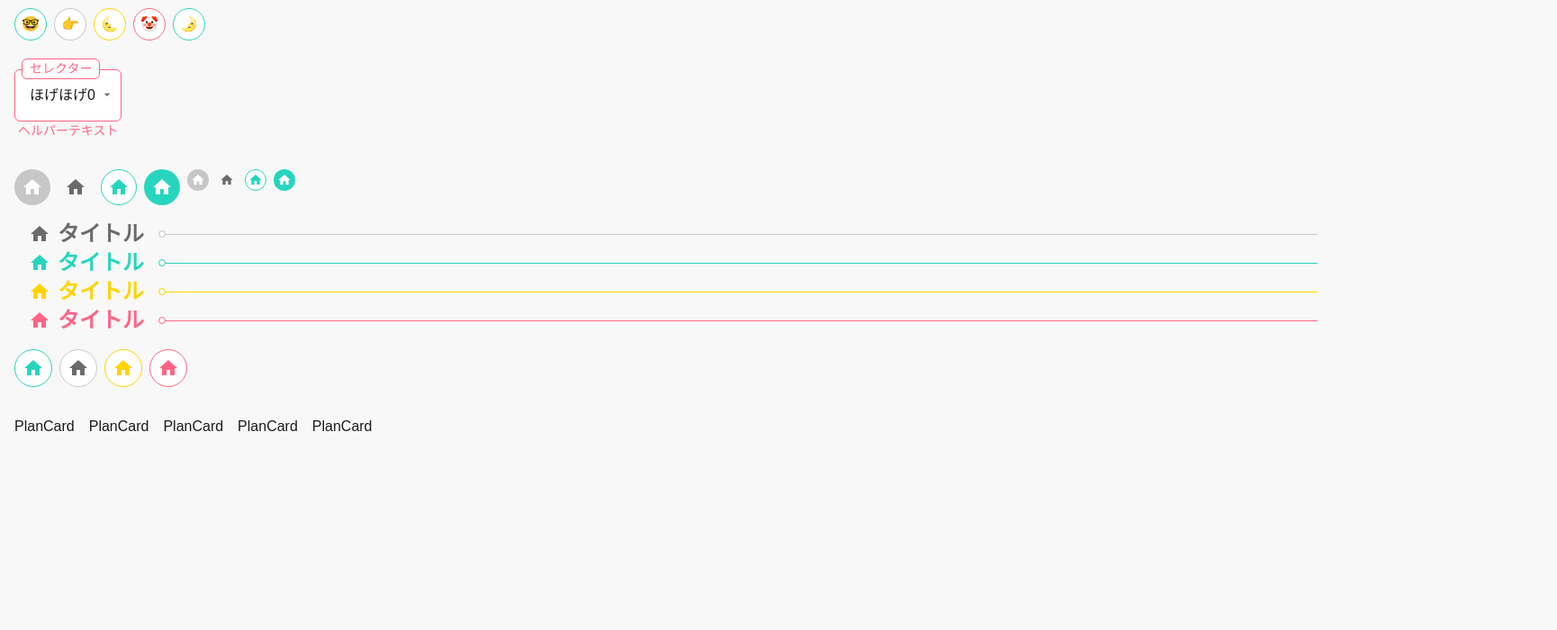
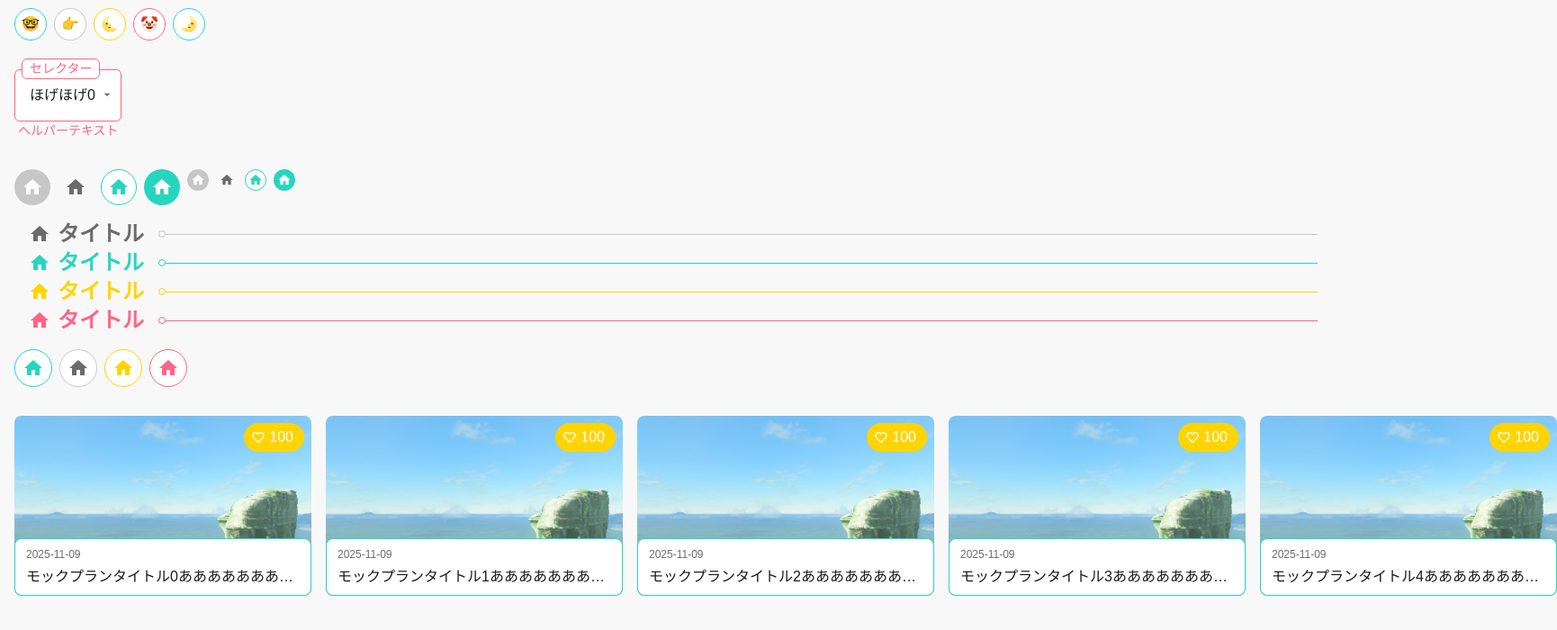
Before and after one commit to SOTA-swp/frontend, a Next.js app: page /dev in a window 1280 px wide. Shown: the part 471-1171 px from the top of the page at 90% size, 1730 px wide, since content can reach past the window. Before the commit the page ends 1073 px from the top, so only its background shows below. Built offline with nearby package versions, Linux system fonts and the light colour scheme.

Commit message:
🎨 開いた時の処理を追加

```diff
--- a/app/dev/page.tsx
+++ b/app/dev/page.tsx
@@ -12,6 +12,7 @@ import Tab from "@/components/Tab";
 import TextField from "@/components/TextField";
 import { createMockPlan } from "@/types/plan";
 import { createMockUser } from "@/types/user";
+import { motion } from "motion/react";
 import React from "react";
 import { MdHome } from "react-icons/md";
 
@@ -22,7 +23,7 @@ export interface DevPageProps {
 const DevPage: React.FC<DevPageProps> = ({}) => {
   const [favoriteCount, setFavoriteCount] = React.useState(0);
   const [text, setText] = React.useState("");
-  const [planOpen, setPlanOpen] = React.useState(0);
+  const [planOpen, setPlanOpen] = React.useState(-1);
 
   if (process.env.NODE_ENV !== "development") {
     return <div>Not Found</div>;
@@ -142,18 +143,18 @@ const DevPage: React.FC<DevPageProps> = ({}) => {
           タイトル
         </GrowIconButton>
       </div>
-      <div className="flex gap-4 p-4">
+      <motion.div layout className="flex gap-4 p-4">
         {Array.from({ length: 5 }).map((_, i) => (
           <PlanCard
             open={planOpen === i}
             key={i}
-            planData={{ likes: 100, ...createMockPlan(i) }}
+            planData={{ favorites: 100, ...createMockPlan(i) }}
             userData={createMockUser(i)}
             onOpen={() => setPlanOpen(i)}
             onClose={() => setPlanOpen(-1)}
           />
         ))}
-      </div>
+      </motion.div>
     </div>
   );
 };
--- a/components/PlanCard.tsx
+++ b/components/PlanCard.tsx
@@ -1,10 +1,33 @@
 import PlanType from "@/types/plan";
 import UserType from "@/types/user";
+import { motion } from "motion/react";
+import FavoriteCounter from "./FavoriteCounter";
+import subTimestamp from "@/utils/subTimestamp";
+import LAYER from "@/consts/LAYER";
+import Chip from "./Chip";
+import UserIcon from "./UserIcon";
+import GrowIconButton from "./GrowIconButton";
+import {
+  MdClose,
+  MdDelete,
+  MdDownload,
+  MdEdit,
+  MdEditNote,
+} from "react-icons/md";
+import IconButton from "./IconButton";
+
+const MOTION_ELEMENTS = {
+  CONTAINER: "container",
+  IMAGE: "image",
+  INFO: "info",
+  TITLE: "title",
+  FAVORITE: "favorite",
+} as const;
 
 type PlanCardProps = {
   variant?: "default" | "mini";
   open?: boolean;
-  planData: PlanType & { likes: number };
+  planData: PlanType & { favorites: number };
   userData: UserType;
   onClose?: () => void;
   onOpen?: () => void;
@@ -18,7 +41,140 @@ function PlanCard({
   onClose,
   onOpen,
 }: PlanCardProps) {
-  return <>{variant === "default" ? <div>PlanCard</div> : <></>}</>;
+  const getId = (key: string | number) => {
+    return `plan-card-${planData.id}-${key}`;
+  };
+
+  return (
+    <>
+      {!open &&
+        (variant === "default" ? (
+          // 大きめのカード
+          <motion.div
+            layoutId={getId(MOTION_ELEMENTS.CONTAINER)}
+            whileHover={{ scale: 1.02 }}
+            className="relative min-w-[330px] min-h-[200px] bg-paper cursor-pointer rounded-lg ">
+            <motion.button
+              // TODO: 編集画面ができたら編集画面に飛ばす処理を渡す
+              onClick={onOpen}
+              layoutId={getId(MOTION_ELEMENTS.IMAGE)}
+              // TODO: サムネイルの仕様が決まったら修正
+              style={{ backgroundImage: `url(${"/mock/img/thumbnail.jpg"})` }}
+              className="absolute inset-0 bg-cover bg-center rounded-lg "
+            />
+            <motion.button
+              onClick={onOpen}
+              layoutId={getId(MOTION_ELEMENTS.INFO)}
+              className="absolute bottom-0 left-0 w-full flex items-end justify-between bg-paper border border-primary p-2 pl-3 rounded-lg"
+              whileHover={{
+                paddingTop: "18px",
+                transition: { type: "spring", stiffness: 400, damping: 20 },
+              }}>
+              <div className="text-start min-w-0">
+                <p className="text-[12px] text-text-secondary truncate">
+                  {subTimestamp(planData.createdAt)}
+                </p>
+                <motion.h3
+                  layoutId={getId(MOTION_ELEMENTS.TITLE)}
+                  className="text-text-primary truncate mt-1">
+                  {planData.title}
+                </motion.h3>
+              </div>
+            </motion.button>
+            <motion.div
+              layoutId={getId(MOTION_ELEMENTS.FAVORITE)}
+              className="absolute top-2 right-2">
+              {/* TODO: いいねしたときの処理をどこから渡すか考える */}
+              <FavoriteCounter count={planData.favorites} />
+            </motion.div>
+          </motion.div>
+        ) : (
+          // 小さめのカード
+          <></>
+        ))}
+
+      {/* 開いた時 */}
+      {open && (
+        <>
+          <div
+            className="fixed inset-0 flex items-center justify-center "
+            style={{ zIndex: LAYER.CARD }}
+            onClick={onClose}>
+            <motion.div
+              onClick={(e) => e.stopPropagation()}
+              layoutId={getId(MOTION_ELEMENTS.CONTAINER)}
+              className="relative min-w-[800px] max-w-[900px] min-h-[450px] max-h-[500px]"
+              style={{ zIndex: LAYER.CARD + 1 }}>
+              <motion.div
+                layoutId={getId(MOTION_ELEMENTS.IMAGE)}
+                style={{
+                  // TODO: サムネイルの仕様が決まったら修正
+                  backgroundImage: `url(${"/mock/img/thumbnail.jpg"})`,
+                }}
+                className="absolute inset-0 bg-cover bg-center rounded-lg"
+              />
+              <motion.div
+                onClick={(e) => e.stopPropagation()}
+                layoutId={getId(MOTION_ELEMENTS.INFO)}
+                className="absolute bottom-0 w-full bg-paper p-4 rounded-lg border border-primary">
+                <div className="flex justify-between">
+                  <div className="flex items-end gap-2">
+                    <p className="text-[14px] text-text-secondary truncate">
+                      {subTimestamp(planData.createdAt)}
+                    </p>
+                    <Chip variant="outline" color="primary">
+                      ・{planData.isPublic ? "公開中" : "非公開"}
+                    </Chip>
+                  </div>
+                  <motion.div layoutId={getId(MOTION_ELEMENTS.FAVORITE)}>
+                    {/* TODO: いいねしたときの処理をどこから渡すか考える */}
+                    <FavoriteCounter count={planData.favorites} />
+                  </motion.div>
+                </div>
+                <motion.h3
+                  layoutId={getId(MOTION_ELEMENTS.TITLE)}
+                  className="mt-2 text-xl text-text-primary mb-1">
+                  {planData.title}
+                </motion.h3>
+                <p className="text-text-secondary">{planData.description}</p>
+                <div className="mt-6 flex justify-between">
+                  <UserIcon
+                    enableEmail={false}
+                    rightIcon={false}
+                    userData={userData}
+                  />
+                  {/* TODO: 削除・編集ができるようになったらモーダルの表示につなげる */}
+                  <div className="flex gap-8">
+                    <GrowIconButton icon={<MdDelete />} color="error">
+                      計画を削除
+                    </GrowIconButton>
+                    <div className="flex gap-2">
+                      {/* TODO: 権限の仕様が決まったら権限に応じて閲覧を追加、編集を削除する */}
+                      <GrowIconButton icon={<MdDownload />}>
+                        計画をインポート
+                      </GrowIconButton>
+                      <GrowIconButton icon={<MdEditNote />}>
+                        基本情報を編集
+                      </GrowIconButton>
+                      <GrowIconButton icon={<MdEdit />}>
+                        計画を編集
+                      </GrowIconButton>
+                    </div>
+                  </div>
+                </div>
+              </motion.div>
+              <IconButton
+                onClick={onClose}
+                icon={<MdClose />}
+                variant={"iconOnly"}
+                className="absolute top-2 right-2"
+              />
+            </motion.div>
+          </div>
+        </>
+      )}
+    </>
+  );
 }
 
 export default PlanCard;
```
